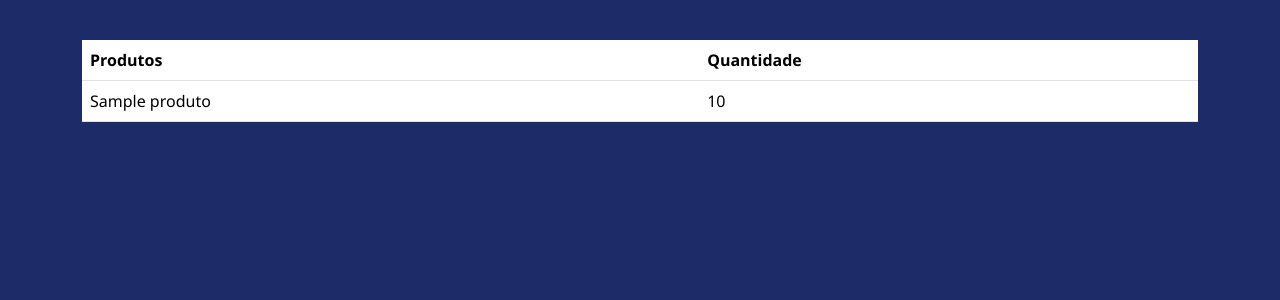
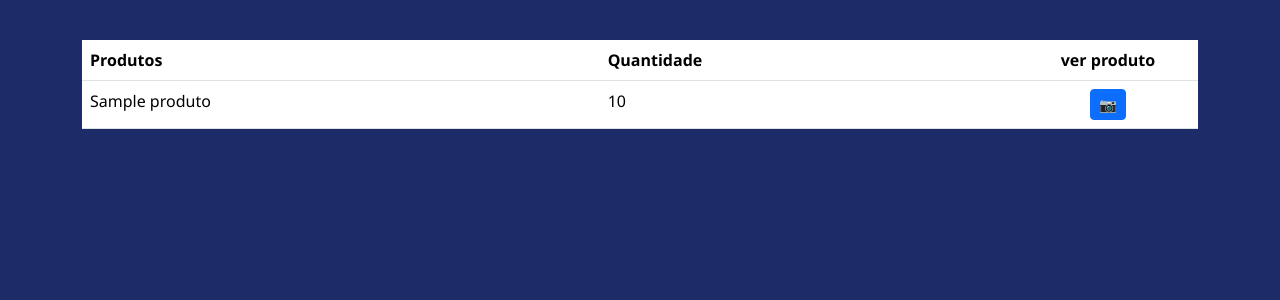
Before and after one commit to Felipe-Pazini/pagina, a Flask app: page /home in a window 1280 px wide. Shown: the part 56-356 px from the top of the page. Run offline with Flask 3, Linux system fonts and the light colour scheme; tables that the repository leaves empty or names only in its code hold one stand-in row (values such as "Sample post"); grey boxes marked "Sample" are stand-in pictures.

Commit message:
versão atualizada

```diff
--- a/app.py
+++ b/app.py
@@ -1,8 +1,9 @@
-from flask import Flask, render_template, request, redirect
+from flask import Flask, render_template, request, redirect, session
 import mysql.connector
 import os
 
 app = Flask(__name__)
+app.secret_key = "123"
 
 @app.route("/")
 def index():
@@ -10,6 +11,8 @@ def index():
 
 @app.route("/cadastro")
 def cadastro():
+
+
     return render_template("cadastro.html")
 
 @app.route("/home")
@@ -18,7 +21,7 @@ def home():
     conexao = mysql.connector.connect(
         host="localhost",
         user="root",
-        password="",
+        password="172909",
         database="almoxarifado"
     )
 
@@ -43,7 +46,7 @@ def adicionar():
     conexao = mysql.connector.connect(
         host="localhost",
         user="root",
-        password="",
+        password="172909",
         database="almoxarifado"
     )
 
@@ -53,20 +56,16 @@ def adicionar():
     quantidade = request.form["quantidade"]
 
     foto = request.files["foto"]
-    print("teste")
-    print(foto)
 
     nome_foto = foto.filename
-
-    print(nome_foto)
 
     caminho = os.path.join("static", "image", nome_foto)
 
     foto.save(caminho)
 
     cursor.execute(
-        "INSERT INTO produtos(nome, quantidade) VALUES (%s, %s)",
-        (nome, quantidade)
+        "INSERT INTO produtos(nome, quantidade, foto) VALUES (%s, %s, %s)",
+        (nome, quantidade, nome_foto)
     )
 
     conexao.commit()
@@ -76,5 +75,6 @@ def adicionar():
 
     return redirect("/home")
 
+
 if __name__ == "__main__":
     app.run(debug=True)
--- a/templates/home.html
+++ b/templates/home.html
@@ -47,6 +47,7 @@
         <tr>
             <th>Produtos</th>
             <th>Quantidade</th>
+            <th class="text-center" style="width:180px;">ver produto</th>
         </tr>
     </thead>
 
@@ -57,6 +58,15 @@
         <tr>
             <td>{{ produto[1] }}</td>
             <td>{{ produto[2] }}</td>
+
+
+        <td class="text-center align-middle">
+    <button class="btn btn-primary btn-sm"
+            data-bs-toggle="modal"
+            data-bs-target="#modalFoto{{ produto[0] }}">
+       📷
+    </button>
+</td>
         </tr>
 
        {% endfor %}
@@ -65,6 +75,43 @@
   </table>
 </div>
 
+{% for produto in produtos %}
+
+<div class="modal fade" id="modalFoto{{ produto[0] }}" tabindex="-1">
+    <div class="modal-dialog">
+        <div class="modal-content">
+
+            <div class="modal-header">
+                <h5 class="modal-title">Foto de {{ produto[1] }}</h5>
+
+                <button type="button"
+                        class="btn-close"
+                        data-bs-dismiss="modal">
+                </button>
+            </div>
+
+            <div class="modal-body text-center">
+
+    {% if produto[3] %}
+
+        <img
+            src="{{ url_for('static', filename='image/' + produto[3]) }}"
+            alt="Foto do produto"
+            style="max-width: 100%; max-height: 300px;">
+
+    {% else %}
+
+        <p>Este produto não possui foto cadastrada.</p>
+
+    {% endif %}
+
+</div>
+        </div>
+    </div>
+</div>
+
+{% endfor %}
+
 <script src="https://cdn.jsdelivr.net/npm/bootstrap@5.3.3/dist/js/bootstrap.bundle.min.js" integrity="sha384-YvpcrYf0tY3lHB60NNkmXc5s9fDVZLESaAA55NDzOxhy9GkcIdslK1eN7N6jIeHz" crossorigin="anonymous"></script>
 </body>
 </html>
```
Also changed, not shown: static/image/alicate.webp (added), static/image/chave_de_boca_fixa_1_3_8_x_1_1_2_polegada_1001106_1_20160607130054_20160719122955.webp (added), static/image/parafuso.jfif (added).
